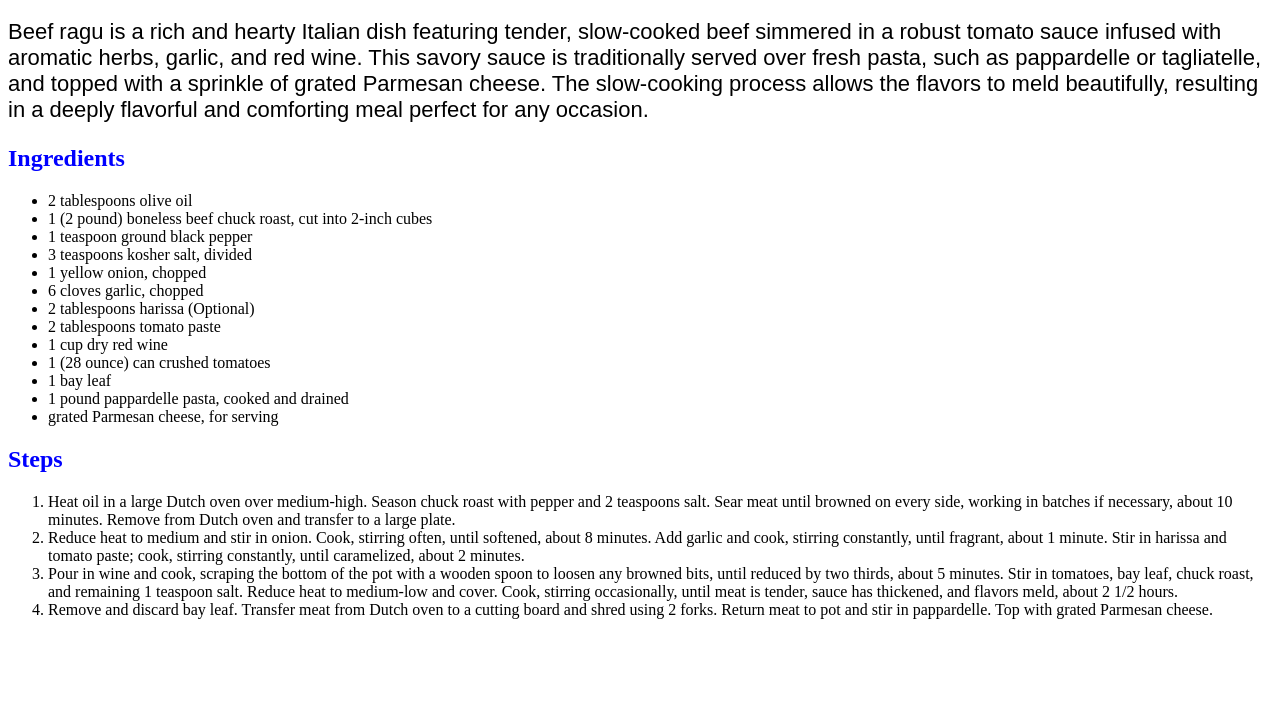
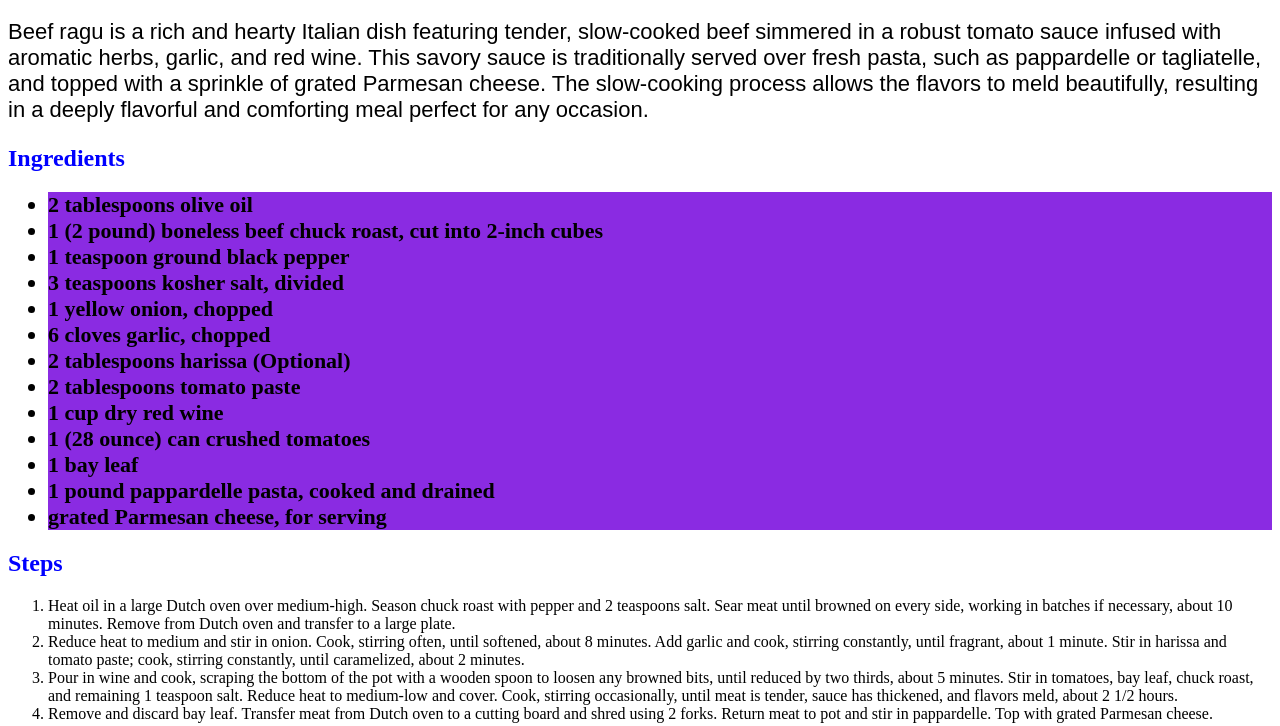
Before and after one commit to nchanyal/odin-recipes, a plain HTML site: page recipes/beef-ragu.html in a window 1280 px wide. Shown: the part 434-1160 px from the top of the page. Before the commit the page ends 1069 px from the top, so only its background shows below. Drawn offline with Linux system fonts and the light colour scheme.

Commit message:
Add style to bullet points under 'Ingredients'

```diff
--- a/recipes/beef-ragu.html
+++ b/recipes/beef-ragu.html
@@ -18,8 +18,8 @@
             The slow-cooking process allows the flavors to meld beautifully, resulting in a
             deeply flavorful and comforting meal perfect for any occasion.</p>
 
-        <h2 class="heading">Ingredients</h2>
-        <ul>
+        <h2 class="heading" id="">Ingredients</h2>
+        <ul class="parent1">
             <li>2 tablespoons olive oil</li>
             <li>1 (2 pound) boneless beef chuck roast, cut into 2-inch cubes</li>
             <li>1 teaspoon ground black pepper</li>
--- a/styles.css
+++ b/styles.css
@@ -6,3 +6,9 @@
     font-size: 22px;
     font-family: Arial, Helvetica, sans-serif;
 }
+
+.parent1 li {
+    font-size: 22px;
+    font-weight: bold;
+    background-color: blueviolet;
+}
```
